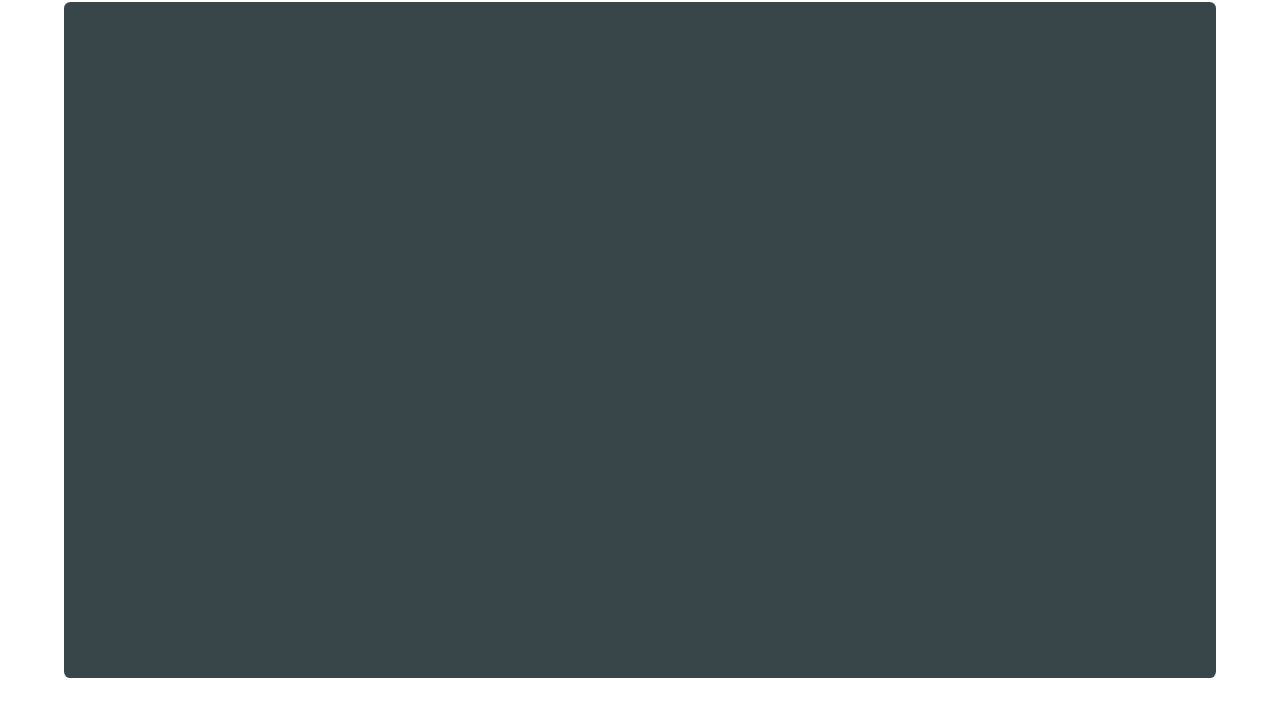
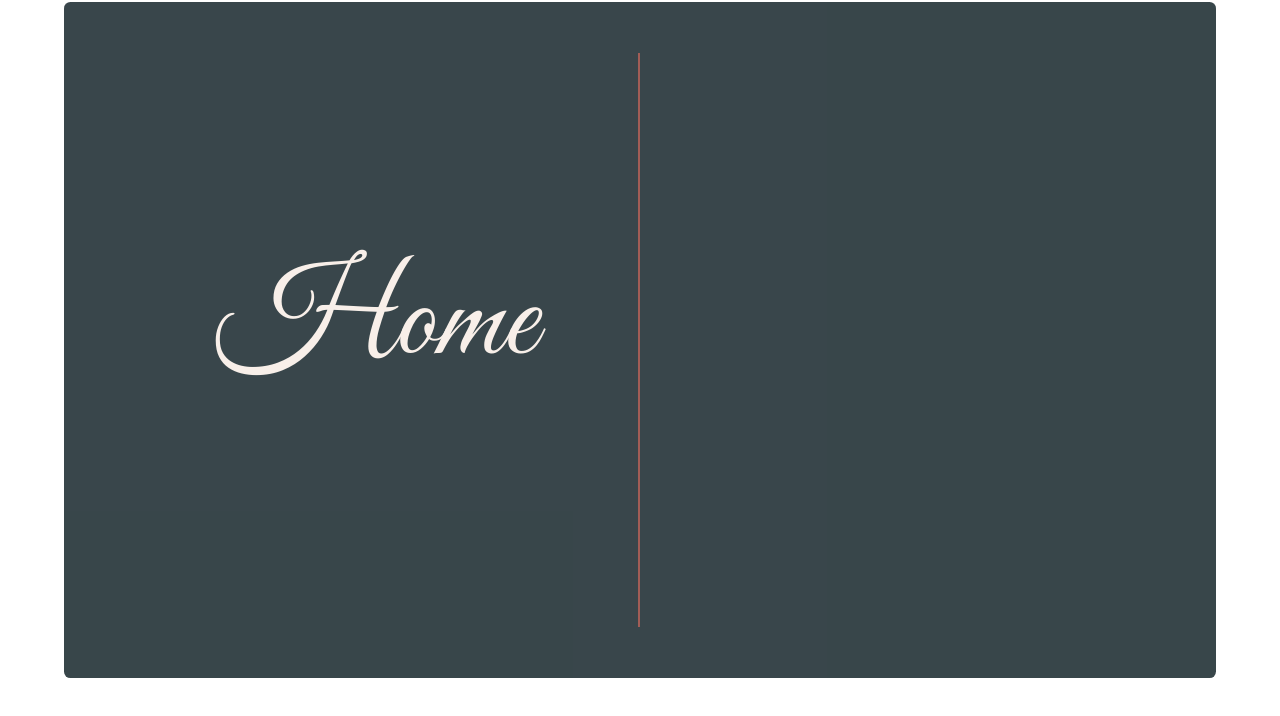
Before and after one commit to dheeraj-coding/portfolio-react, a React app: page / in a window 1280 px wide. Shown: the part 84-800 px from the top of the page. Built offline with nearby package versions, Linux system fonts and the light colour scheme.

Commit message:
Finish Scroll feature of the slider 	new file:   .vscode/launch.json 	modified:   src/index.js 	modified:   src/style.scss

```diff
--- a/src/index.js
+++ b/src/index.js
@@ -12,18 +12,62 @@ class Header extends React.Component{
         );
     }
 }
-class Container extends React.Component{
+class Menu extends React.Component{
     render(){
         return(
-            <div class="container">
-                <div class="box">
-
-                </div>
-
-            </div>
+            <li onWheel={this.props.onWheel}><div>{this.props.name}</div></li>
         );
     }
 }
+
+class Slider extends React.Component{
+    constructor(props){
+        super(props);
+        this.menuList=['Home','Works','About','Resume'];
+        this.handleWheel=this.handleWheel.bind(this);
+        this.handleKeyPress=this.handleKeyPress.bind(this);
+    }
+
+    handleWheel(i){
+        return function (event){
+            let rect=document.getElementById("slider").children[i].getBoundingClientRect();
+            if(event.deltaY>0){
+                document.getElementById("slider").scrollTo(0,rect.height*(i+1));
+            }
+            if(event.deltaY<0){
+                document.getElementById("slider").scrollTo(0,rect.height*(i-1));
+            }
+
+        }
+    }
+
+    handleKeyPress(i){
+        return function (event){
+            console.log(event.key);
+            let rect=document.getElementById("slider").children[i].getBoundingClientRect();
+            if(event.keyCode===38){
+                document.getElementById("slider").scrollTo(0,rect.height*(i+1));
+            }
+            if(event.keyCode===40){
+                document.getElementById("slider").scrollTo(0,rect.height*(i-1));
+            }
+
+        }
+    }
+
+    render(){
+        return(
+            <ul id="slider">
+                <Menu name={this.menuList[0]} onWheel={this.handleWheel(0)} />
+                <Menu name={this.menuList[1]} onWheel={this.handleWheel(1)} />
+                <Menu name={this.menuList[2]} onWheel={this.handleWheel(2)} />
+                <Menu name={this.menuList[3]} onWheel={this.handleWheel(3)} />
+            </ul>
+        );
+    }
+}
+
+
 class App extends React.Component{
     constructor(props){
         super(props);
@@ -32,7 +76,11 @@ class App extends React.Component{
         return (
             <div>
                 <Header/>
-                <Container/>
+                <div className="container">
+                    <div className="box">
+                        <Slider />
+                    </div>
+                </div>
             </div>
         );
     }
--- a/src/style.scss
+++ b/src/style.scss
@@ -2,9 +2,13 @@ $navy_blue:rgb(24, 18, 30);
 $gun_metal:rgb(35, 50, 55);
 $rusty_red:rgb(152, 75, 67);
 $warm_yellow:rgb(234, 198, 122);
-$font:Sacramento,
+$shell:rgb(248, 238, 231);
+@import url('https://fonts.googleapis.com/css?family=Sacramento');
+@import url('https://fonts.googleapis.com/css?family=Great+Vibes');
+$font_sacramento:Sacramento,
 cursive;
-@import url('https://fonts.googleapis.com/css?family=Sacramento');
+$font_slider: 'Great Vibes',
+sans-serif;
 * {
     margin: 0px;
     padding: 0px;
@@ -32,7 +36,7 @@ cursive;
         top: 0px;
         left: 12vw;
         font-size: 2vw;
-        font-family: $font;
+        font-family: $font_sacramento;
     }
 }
 
@@ -51,8 +55,35 @@ cursive;
         left: 0;
         bottom: 0;
         right: 0;
+        box-sizing: border-box;
         background-color: $gun_metal;
         border-radius: 0.5vw;
         opacity: 0.9;
+        padding: 4vw;
+        #slider {
+            display: inline-block;
+            list-style: none;
+            width: 50%;
+            height: 100%;
+            border-right: 2pt solid $rusty_red;
+            box-sizing: border-box;
+            overflow: hidden;
+            li {
+                box-sizing: border-box;
+                width: 100%;
+                height: 100%;
+                position: relative;
+                div {
+                    font-family: $font_slider;
+                    text-align: center;
+                    position: absolute;
+                    width: 100%;
+                    margin-top: -0.75em;
+                    top: 50%;
+                    font-size: 8em;
+                    color: $shell;
+                }
+            }
+        }
     }
 }
```
